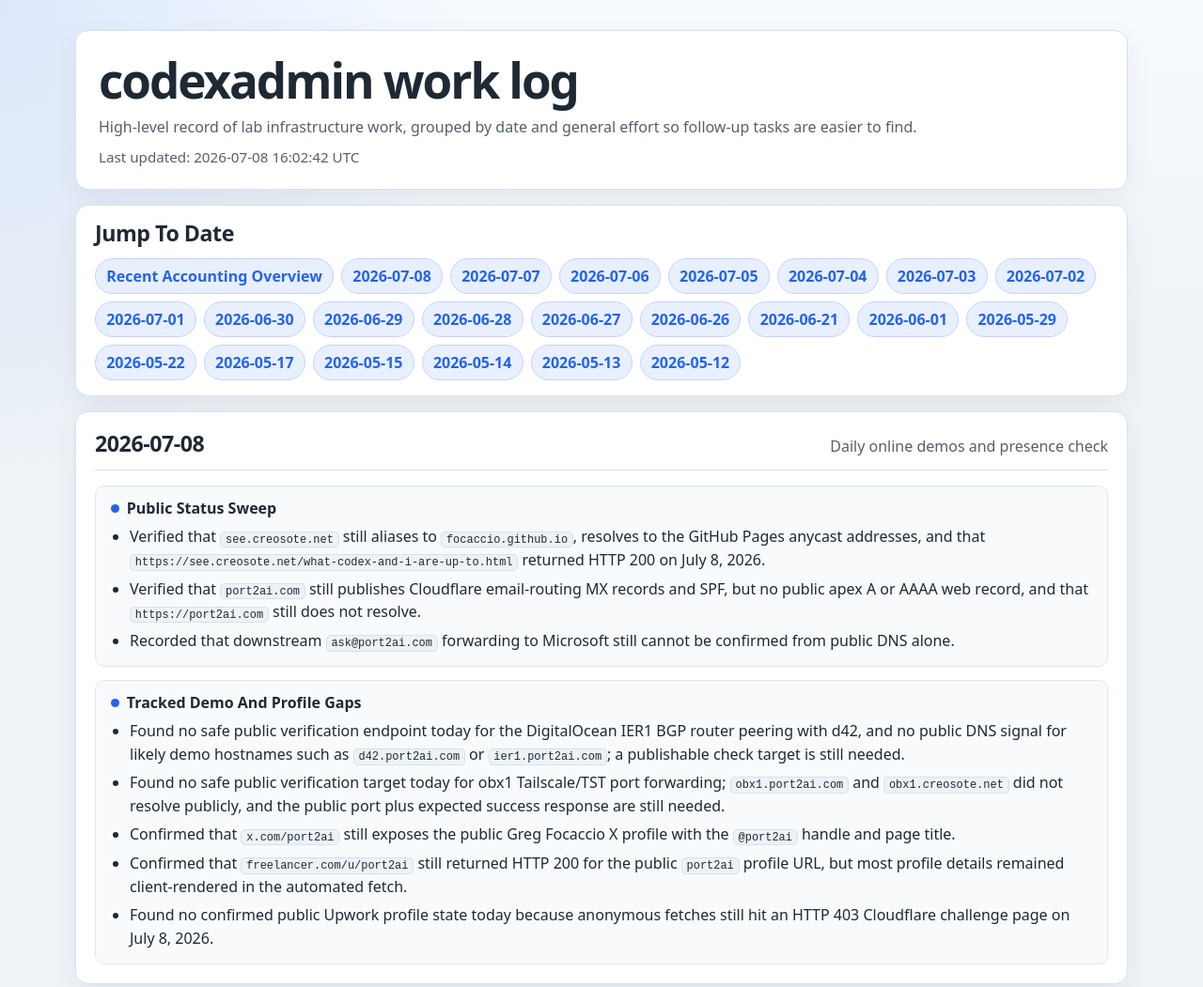
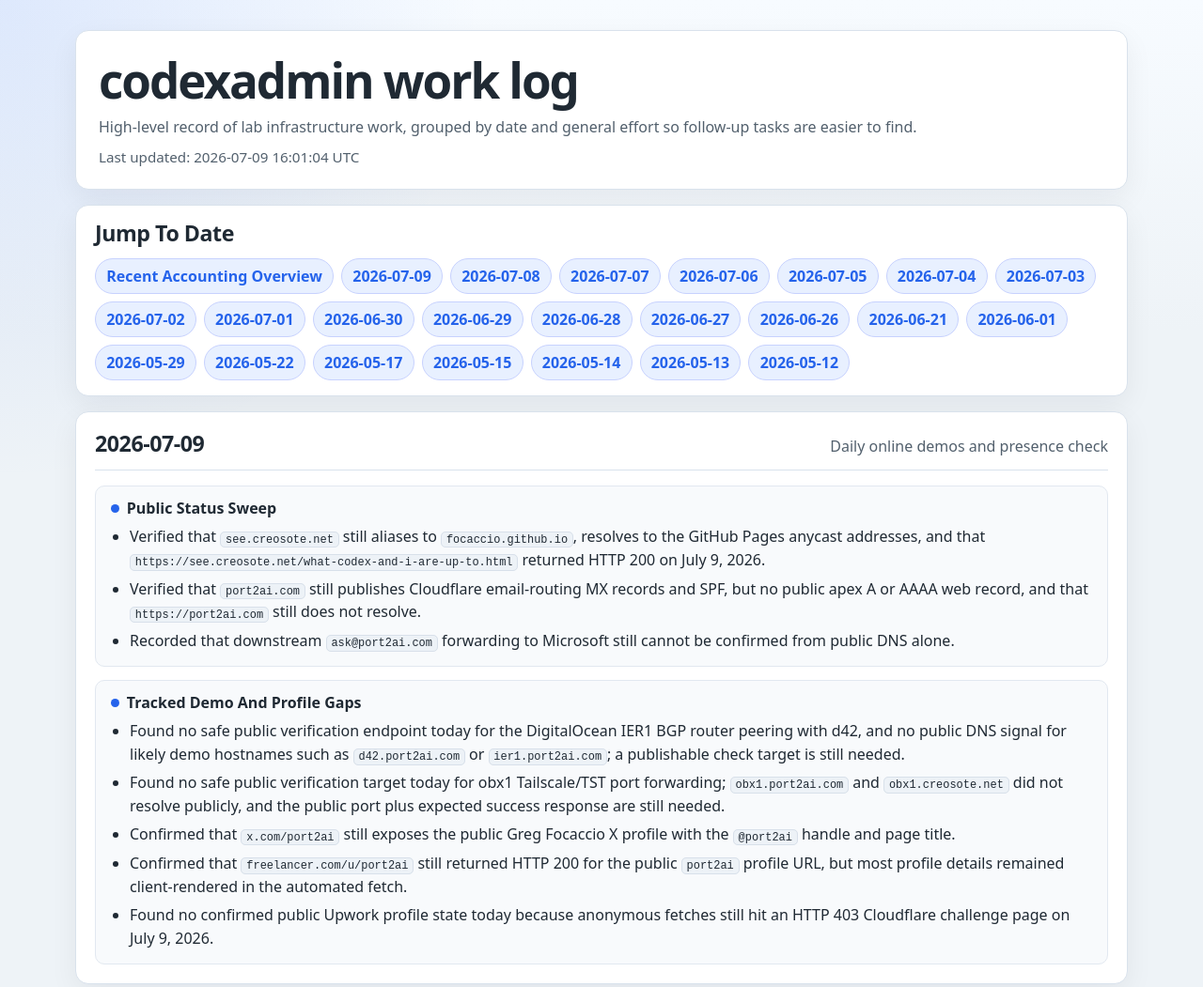
Before and after one commit to Focaccio/focaccio.github.io, a plain HTML site: page ca-work-log.html in a window 1280 px wide. Shown: the top 1051 px of the page at 94% size. Drawn offline with Linux system fonts and the light colour scheme.

Commit message:
Update daily Codex presence page

```diff
--- a/ca-work-log.html
+++ b/ca-work-log.html
@@ -172,13 +172,14 @@
     <header>
       <h1>codexadmin work log</h1>
       <p class="summary">High-level record of lab infrastructure work, grouped by date and general effort so follow-up tasks are easier to find.</p>
-      <div class="stamp">Last updated: 2026-07-08 16:02:42 UTC</div>
+      <div class="stamp">Last updated: 2026-07-09 16:01:04 UTC</div>
     </header>
 
     <nav aria-label="Work log dates">
       <h2>Jump To Date</h2>
       <div class="toc">
         <a href="#recent-accounting-overview">Recent Accounting Overview</a>
+        <a href="#date-2026-07-09">2026-07-09</a>
         <a href="#date-2026-07-08">2026-07-08</a>
         <a href="#date-2026-07-07">2026-07-07</a>
         <a href="#date-2026-07-06">2026-07-06</a>
@@ -205,6 +206,33 @@
     </nav>
 
     <main>
+      <section id="date-2026-07-09">
+        <div class="day-header">
+          <h2>2026-07-09</h2>
+          <div class="meta">Daily online demos and presence check</div>
+        </div>
+
+        <div class="effort">
+          <h3>Public Status Sweep</h3>
+          <ul>
+            <li>Verified that <code>see.creosote.net</code> still aliases to <code>focaccio.github.io</code>, resolves to the GitHub Pages anycast addresses, and that <code>https://see.creosote.net/what-codex-and-i-are-up-to.html</code> returned HTTP 200 on July 9, 2026.</li>
+            <li>Verified that <code>port2ai.com</code> still publishes Cloudflare email-routing MX records and SPF, but no public apex A or AAAA web record, and that <code>https://port2ai.com</code> still does not resolve.</li>
+            <li>Recorded that downstream <code>ask@port2ai.com</code> forwarding to Microsoft still cannot be confirmed from public DNS alone.</li>
+          </ul>
+        </div>
+
+        <div class="effort">
+          <h3>Tracked Demo And Profile Gaps</h3>
+          <ul>
+            <li>Found no safe public verification endpoint today for the DigitalOcean IER1 BGP router peering with d42, and no public DNS signal for likely demo hostnames such as <code>d42.port2ai.com</code> or <code>ier1.port2ai.com</code>; a publishable check target is still needed.</li>
+            <li>Found no safe public verification target today for obx1 Tailscale/TST port forwarding; <code>obx1.port2ai.com</code> and <code>obx1.creosote.net</code> did not resolve publicly, and the public port plus expected success response are still needed.</li>
+            <li>Confirmed that <code>x.com/port2ai</code> still exposes the public Greg Focaccio X profile with the <code>@port2ai</code> handle and page title.</li>
+            <li>Confirmed that <code>freelancer.com/u/port2ai</code> still returned HTTP 200 for the public <code>port2ai</code> profile URL, but most profile details remained client-rendered in the automated fetch.</li>
+            <li>Found no confirmed public Upwork profile state today because anonymous fetches still hit an HTTP 403 Cloudflare challenge page on July 9, 2026.</li>
+          </ul>
+        </div>
+      </section>
+
       <section id="date-2026-07-08">
         <div class="day-header">
           <h2>2026-07-08</h2>
```
Also changed, not shown: what-codex-and-i-are-up-to.html (+7 -7 lines).
